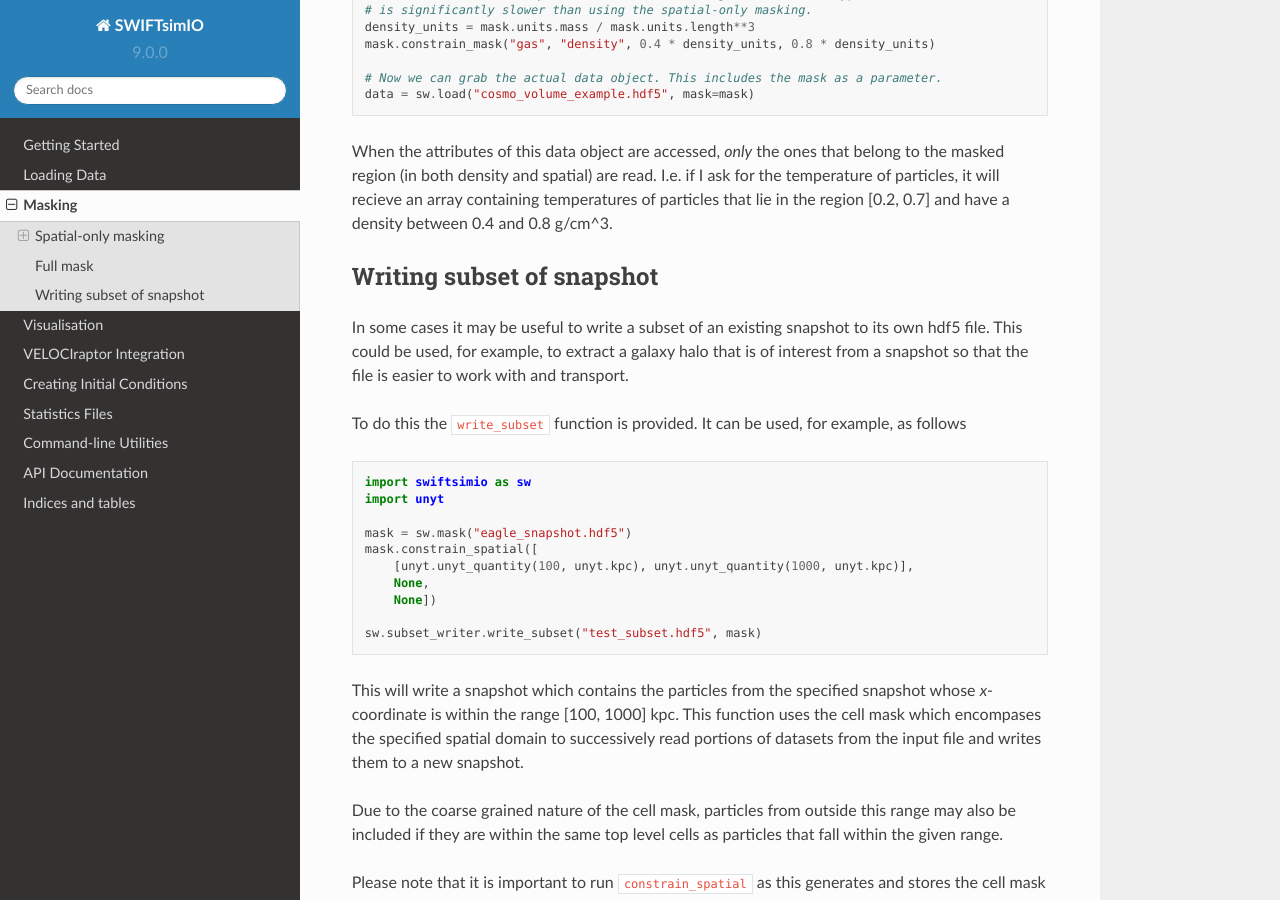
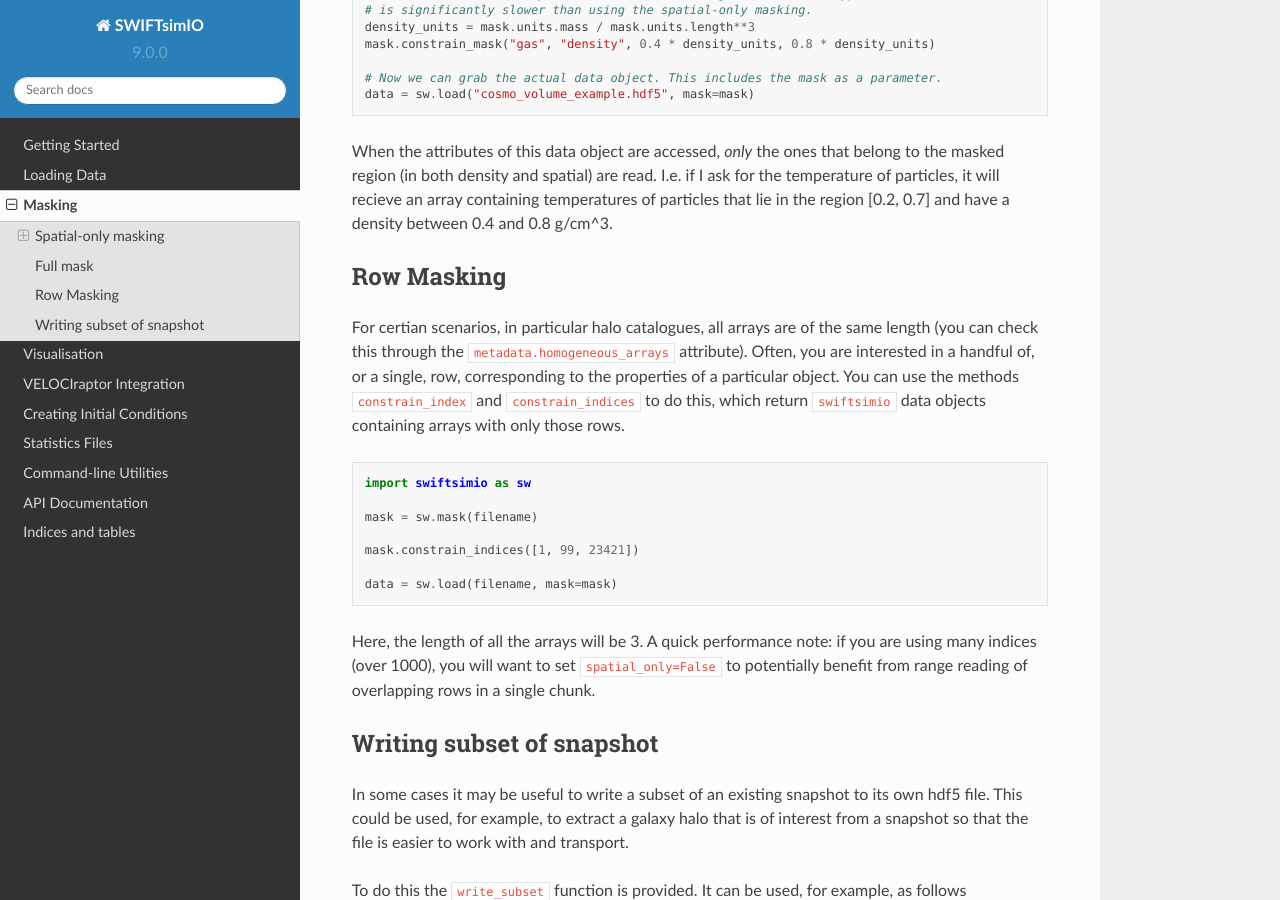
Before and after one commit to SWIFTSIM/swiftsimio, a Sphinx documentation site: the page built from docs/source/masking/index.rst, in a window 1280 px wide and 900 px high, scrolled down 2154 px. Built offline with Sphinx 7.4.7 and the Read the Docs theme 2.0.0, drawn with Linux system fonts in a browser that asks for light colours; pages that are not in the unit, such as notebooks, are missing from menus; the version number is read from the project's files by our own code.

Commit message:
Added docs for row reading

```diff
--- a/docs/source/masking/index.rst
+++ b/docs/source/masking/index.rst
@@ -123,6 +123,31 @@ ask for the temperature of particles, it will recieve an array containing
 temperatures of particles that lie in the region [0.2, 0.7] and have a
 density between 0.4 and 0.8 g/cm^3.
 
+Row Masking
+-----------
+
+For certian scenarios, in particular halo catalogues, all arrays are of the
+same length (you can check this through the ``metadata.homogeneous_arrays``
+attribute). Often, you are interested in a handful of, or a single, row,
+corresponding to the properties of a particular object. You can use the
+methods ``constrain_index`` and ``constrain_indices`` to do this, which
+return ``swiftsimio`` data objects containing arrays with only those
+rows.
+
+.. code-block:: python
+
+    import swiftsimio as sw
+
+    mask = sw.mask(filename)
+
+    mask.constrain_indices([1, 99, 23421])
+
+    data = sw.load(filename, mask=mask)
+
+Here, the length of all the arrays will be 3. A quick performance note: if you
+are using many indices (over 1000), you will want to set ``spatial_only=False``
+to potentially benefit from range reading of overlapping rows in a single chunk.
+
 Writing subset of snapshot
 --------------------------
 In some cases it may be useful to write a subset of an existing snapshot to its
```
